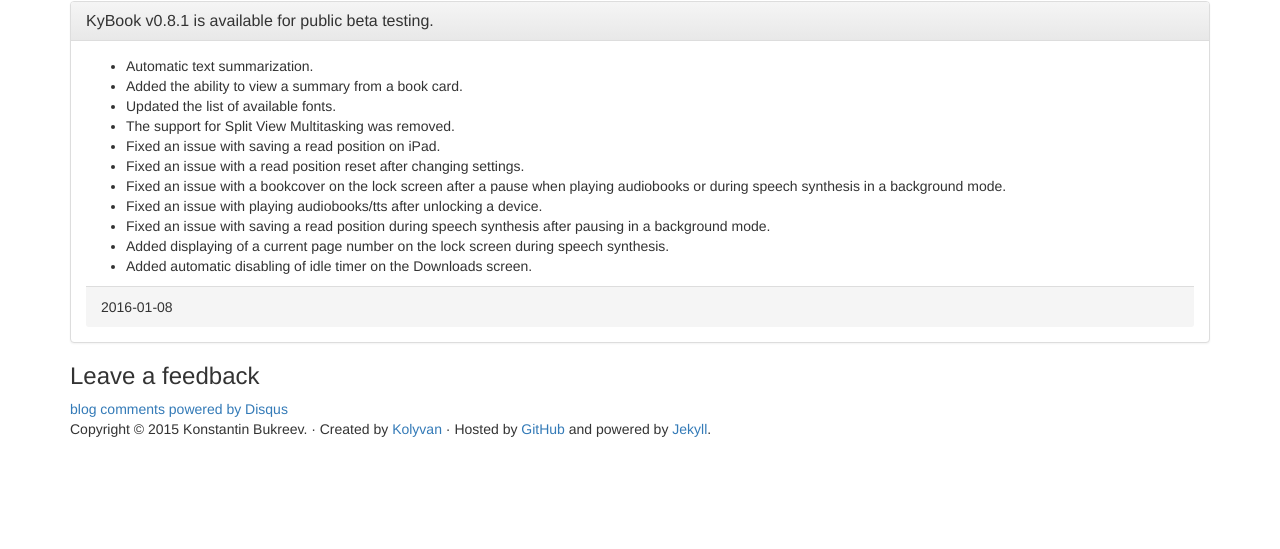
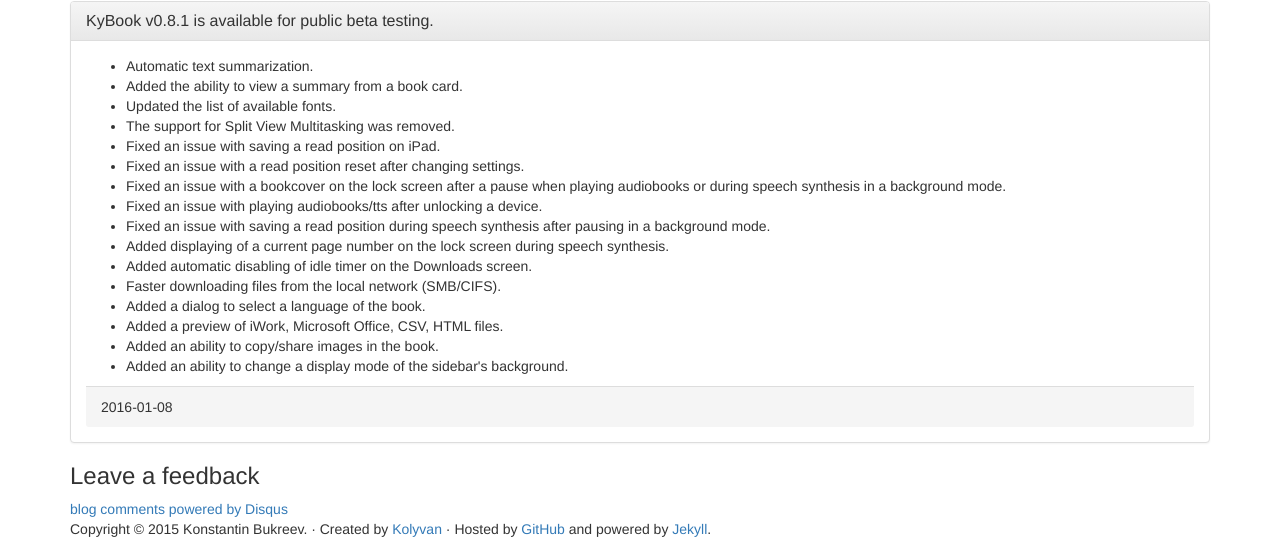
Before and after one commit to kolyvan/kybook-reader.com, a Jekyll site: the page built from beta.html, in a window 1280 px wide and 900 px high, scrolled down 883 px, cut to the strip 351-900 px from the top of the window. Built offline with Jekyll 4.4.1, drawn with Linux system fonts in a browser that asks for light colours; nearby versions of some CDN libraries; comment, search, counter and statistics services are not loaded; before the commit the page ends 1683 px from its top, so only the background shows below that.

```diff
--- a/beta.html
+++ b/beta.html
@@ -36,6 +36,11 @@ title: Beta
     <li>Fixed an issue with saving a read position during speech synthesis after pausing in a background mode.</li>
     <li>Added displaying of a current page number on the lock screen during speech synthesis.</li>
     <li>Added automatic disabling of idle timer on the Downloads screen.</li>
+    <li>Faster downloading files from the local network (SMB/CIFS).</li>
+    <li>Added a dialog to select a language of the book.</li>
+    <li>Added a preview of iWork, Microsoft Office, CSV, HTML files.</li>
+    <li>Added an ability to copy/share images in the book.</li>
+    <li>Added an ability to change a display mode of the sidebar's background.</li>
     </ul>
     <div class="panel-footer">2016-01-08</div>
     </div>
--- a/news/_posts/2016-01-08-beta-v081.html
+++ b/news/_posts/2016-01-08-beta-v081.html
@@ -19,6 +19,11 @@ title: Beta v0.8.1
   <li>Fixed an issue with saving a read position during speech synthesis after pausing in a background mode.</li>
   <li>Added displaying of a current page number on the lock screen during speech synthesis.</li>
   <li>Added automatic disabling of idle timer on the Downloads screen.</li>
+  <li>Faster downloading files from the local network (SMB/CIFS).</li>
+  <li>Added a dialog to select a language of the book.</li>
+  <li>Added a preview of iWork, Microsoft Office, CSV, HTML files.</li>
+  <li>Added an ability to copy/share images in the book.</li>
+  <li>Added an ability to change a display mode of the sidebar's background.</li>
 </ul>
 
 <p><a href="/beta.html">Sign up for the beta test</a></p>
--- a/news/ru/_posts/2016-01-08-beta-v081.html
+++ b/news/ru/_posts/2016-01-08-beta-v081.html
@@ -18,6 +18,11 @@ title: Бета v0.8.1
   <li>Исправлено проблема с сохранением позиции чтения при синтезе речи после нажатия на паузу в фоновом режиме.</li>
   <li>Добавлено отображение номера текущей страницы при синтезе речи на экране блокировки.</li>
   <li>Добавлено автоматическое отключение таймера простоя на экране загрузок.</li>
+  <li>Ускорена загрузка файлов из локальной сети (SMB/CIFS).
+  <li>Добавлен диалог выбора языка книги.</li>
+  <li>Добавлен просмотр файлов iWork, Microsoft Office, CSV, HTML.</li>
+  <li>Добавлена возможность скопировать/поделиться изображением в книге.</li>
+  <li>Добавлена возможность выбрать режим отображения фона в боковом меню.</li>
 </ul>
 
 <p><a href="/ru/beta.html">Записаться на бета тест</a></p>
--- a/ru/beta.html
+++ b/ru/beta.html
@@ -36,6 +36,11 @@ title: Бета
     <li>Исправлено проблема с сохранением позиции чтения при синтезе речи после нажатия на паузу в фоновом режиме.</li>
     <li>Добавлено отображение номера текущей страницы при синтезе речи на экране блокировки.</li>
     <li>Добавлено автоматическое отключение таймера простоя на экране загрузок.</li>
+    <li>Ускорена загрузка файлов из локальной сети (SMB/CIFS).
+    <li>Добавлен диалог выбора языка книги.</li>
+    <li>Добавлен просмотр файлов iWork, Microsoft Office, CSV, HTML.</li>
+    <li>Добавлена возможность скопировать/поделиться изображением в книге.</li>
+    <li>Добавлена возможность выбрать режим отображения фона в боковом меню.</li>
     </ul>
     <div class="panel-footer">2016-01-08</div>
     </div>
```
